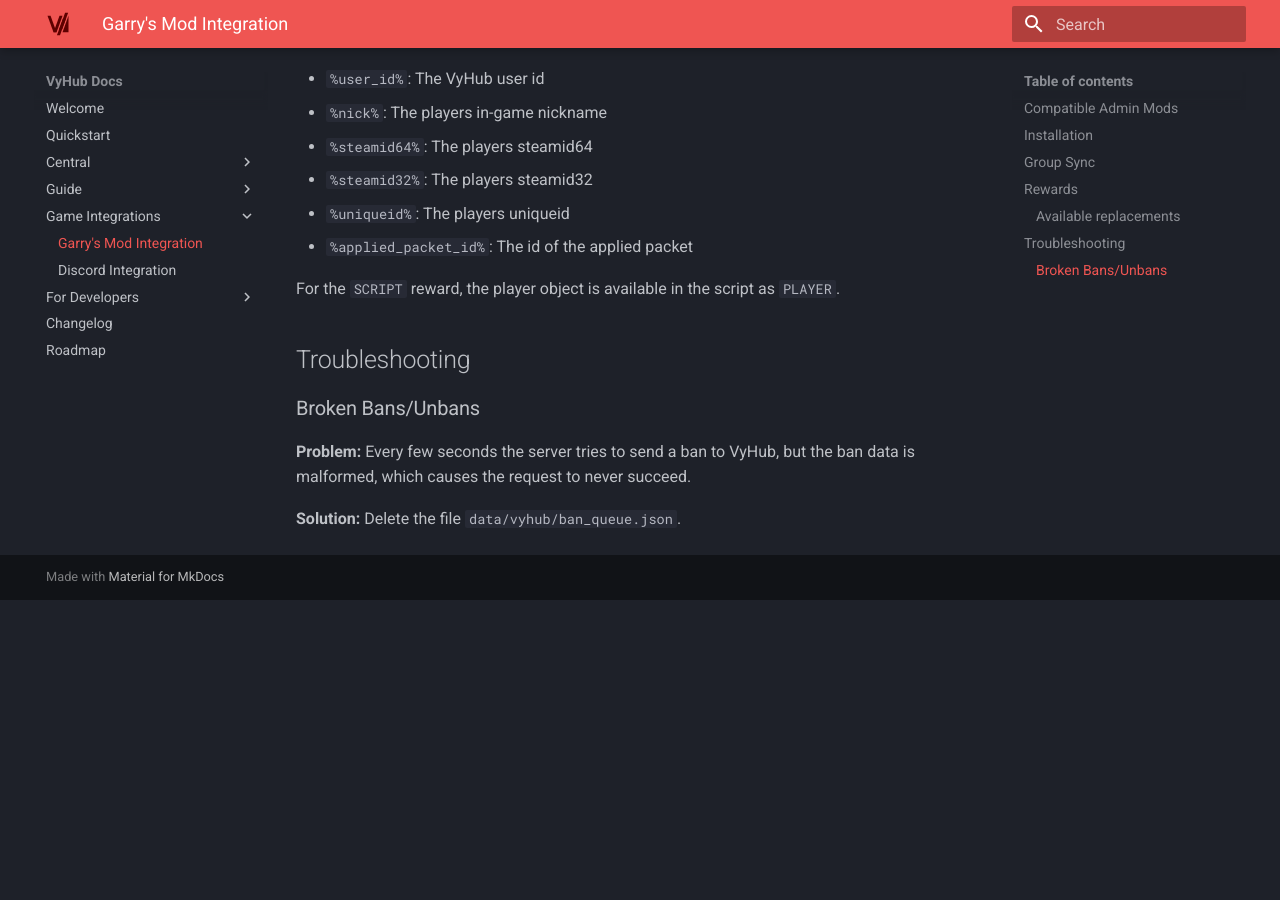
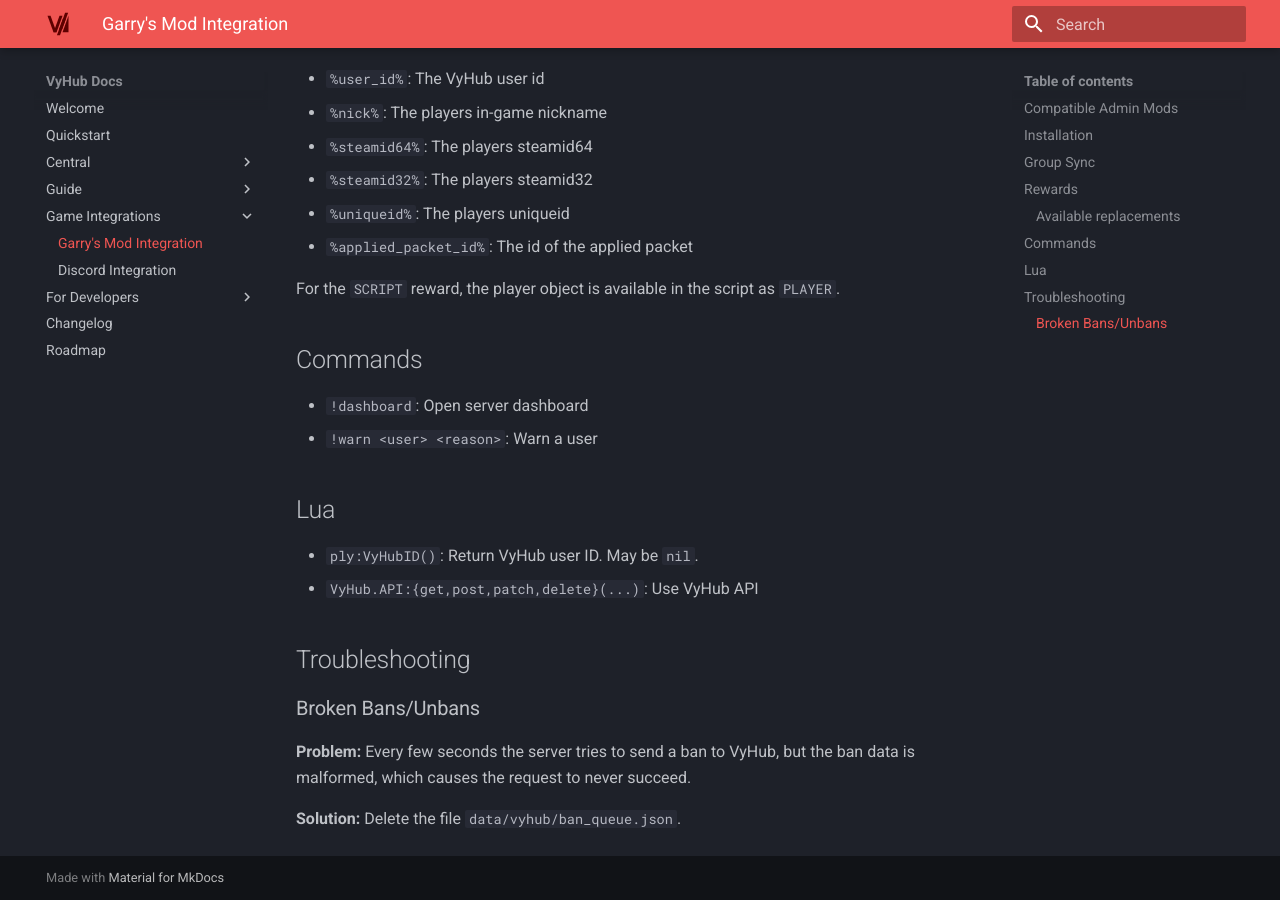
Before and after one commit to nyx-project/vyhub-documentation, an MkDocs documentation site: the page built from docs/game/gmod.md, in a window 1280 px wide and 900 px high, scrolled down 1331 px. Built offline with MkDocs 1.6.1 and Material for MkDocs 9.7.7, drawn with Linux system fonts in a browser that asks for light colours; the version menu is left out; before the commit the page ends 1931 px from its top, so only the background shows below that.

Commit message:
Add gmod commands and Lua info

```diff
--- a/docs/game/gmod.md
+++ b/docs/game/gmod.md
@@ -45,6 +45,16 @@
 
 For the `SCRIPT` reward, the player object is available in the script as `PLAYER`.
 
+## Commands
+
+- `!dashboard`: Open server dashboard
+- `!warn <user> <reason>`: Warn a user
+
+## Lua
+
+- `ply:VyHubID()`: Return VyHub user ID. May be `nil`.
+- `VyHub.API:{get,post,patch,delete}(...)`: Use VyHub API
+
 ## Troubleshooting
 
 ### Broken Bans/Unbans
```
